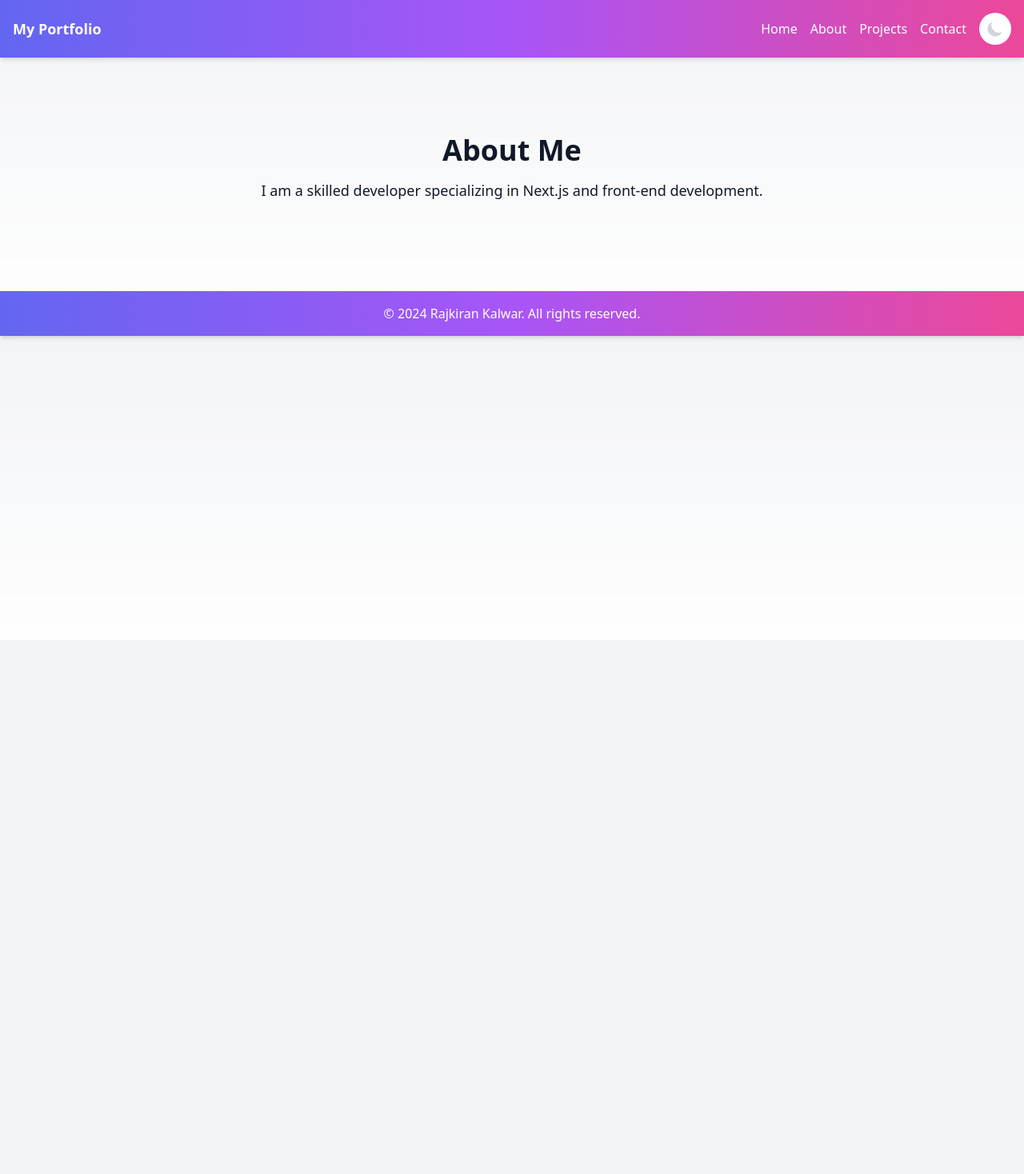
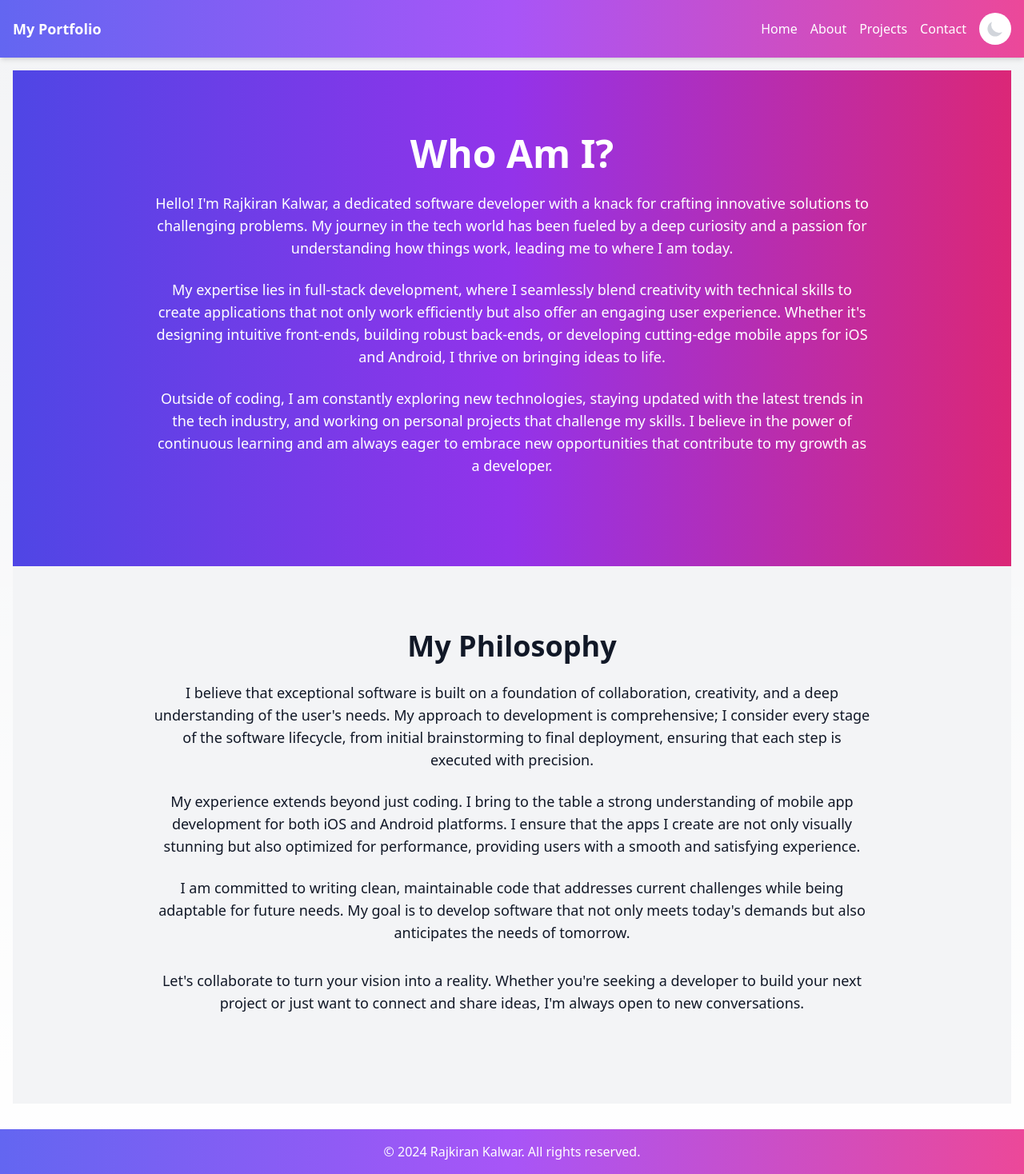
Before and after one commit to raj-bhai/my-portfolio, a Next.js app: page /about in a window 1280 px wide. Shown: the whole page at 80% size. Before the commit the page ends 800 px from the top, so only its background shows below. Built offline with nearby package versions, Linux system fonts and the light colour scheme.

Commit message:
about and contact

```diff
--- a/app/about/page.js
+++ b/app/about/page.js
@@ -1,8 +1,40 @@
 export default function About() {
-    return (
-      <section className="text-center py-20">
-        <h1 className="text-4xl font-bold mb-4">About Me</h1>
-        <p className="text-lg">I am a skilled developer specializing in Next.js and front-end development.</p>
+  return (
+    <div className="min-h-screen flex flex-col">
+      {/* First Section with Gradient Background */}
+      <section className="flex-grow text-center py-20 px-4 bg-gradient-to-r from-indigo-600 via-purple-600 to-pink-600 dark:from-indigo-800 dark:via-purple-800 dark:to-pink-800 text-white">
+        <div className="max-w-4xl mx-auto">
+          <h1 className="text-5xl font-bold mb-6">Who Am I?</h1>
+          <p className="text-lg mb-6">
+            Hello! I&apos;m Rajkiran Kalwar, a dedicated software developer with a knack for crafting innovative solutions to challenging problems. My journey in the tech world has been fueled by a deep curiosity and a passion for understanding how things work, leading me to where I am today.
+          </p>
+          <p className="text-lg mb-6">
+            My expertise lies in full-stack development, where I seamlessly blend creativity with technical skills to create applications that not only work efficiently but also offer an engaging user experience. Whether it&apos;s designing intuitive front-ends, building robust back-ends, or developing cutting-edge mobile apps for iOS and Android, I thrive on bringing ideas to life.
+          </p>
+          <p className="text-lg mb-8">
+            Outside of coding, I am constantly exploring new technologies, staying updated with the latest trends in the tech industry, and working on personal projects that challenge my skills. I believe in the power of continuous learning and am always eager to embrace new opportunities that contribute to my growth as a developer.
+          </p>
+        </div>
       </section>
-    )
-  }
+
+      {/* Second Section with Light/Dark Theme Support */}
+      <section className="flex-grow text-center py-20 px-4 bg-gray-100 dark:bg-gray-900 text-gray-900 dark:text-gray-100">
+        <div className="max-w-4xl mx-auto">
+          <h2 className="text-4xl font-bold mb-6">My Philosophy</h2>
+          <p className="text-lg mb-6">
+            I believe that exceptional software is built on a foundation of collaboration, creativity, and a deep understanding of the user&apos;s needs. My approach to development is comprehensive; I consider every stage of the software lifecycle, from initial brainstorming to final deployment, ensuring that each step is executed with precision.
+          </p>
+          <p className="text-lg mb-6">
+            My experience extends beyond just coding. I bring to the table a strong understanding of mobile app development for both iOS and Android platforms. I ensure that the apps I create are not only visually stunning but also optimized for performance, providing users with a smooth and satisfying experience.
+          </p>
+          <p className="text-lg mb-8">
+            I am committed to writing clean, maintainable code that addresses current challenges while being adaptable for future needs. My goal is to develop software that not only meets today&apos;s demands but also anticipates the needs of tomorrow.
+          </p>
+          <p className="text-lg mb-8">
+            Let&apos;s collaborate to turn your vision into a reality. Whether you&apos;re seeking a developer to build your next project or just want to connect and share ideas, I&apos;m always open to new conversations.
+          </p>
+        </div>
+      </section>
+    </div>
+  );
+}
--- a/app/components/Skills.js
+++ b/app/components/Skills.js
@@ -1,7 +1,7 @@
 import React from 'react';
 import Skill from './skill'; // Import the individual Skill component
-import { FaJsSquare, FaReact, FaNodeJs, FaCss3Alt, FaGithub, FaAws } from 'react-icons/fa';
-import { SiNextdotjs, SiTailwindcss, SiMongodb, SiMysql } from 'react-icons/si';
+import { FaJsSquare, FaReact, FaNodeJs, FaCss3Alt, FaGithub, FaAws, FaApple, FaAndroid } from 'react-icons/fa';
+import { SiNextdotjs, SiTailwindcss, SiMongodb, SiMysql, SiReact } from 'react-icons/si';
 
 export default function Skills() {
   return (
@@ -13,6 +13,7 @@ export default function Skills() {
         <Skill icon={FaJsSquare} name="JavaScript" color="text-yellow-500" />
         <Skill icon={FaReact} name="React.js" color="text-blue-500" />
         <Skill icon={SiNextdotjs} name="Next.js" color="text-black dark:text-white" />
+        <Skill icon={SiReact} name="React Native" color="text-blue-500" />
         <Skill icon={FaNodeJs} name="Node.js" color="text-green-500" />
         <Skill icon={FaCss3Alt} name="CSS" color="text-blue-600" />
         <Skill icon={SiTailwindcss} name="Tailwind CSS" color="text-teal-500" />
@@ -20,6 +21,8 @@ export default function Skills() {
         <Skill icon={SiMongodb} name="MongoDB" color="text-green-500" />
         <Skill icon={FaAws} name="DynamoDB" color="text-orange-500" />
         <Skill icon={SiMysql} name="MySQL" color="text-blue-500" />
+        <Skill icon={FaAndroid} name="Android Studio" color="text-green-500" />
+        <Skill icon={FaApple} name="Xcode" color="text-gray-800 dark:text-white" />
       </div>
     </section>
   );
--- a/app/contact/page.js
+++ b/app/contact/page.js
@@ -3,7 +3,7 @@ import { FaInstagram, FaGithub, FaEnvelope } from 'react-icons/fa';
 export default function Contact() {
   return (
     <div className="min-h-screen flex flex-col">
-      <section className="flex-grow text-center py-4">
+      <section className="flex-grow text-center">
         <h1 className="text-4xl font-bold mb-4">Let&apos;s Create Something Amazing Together</h1>
         <p className="text-lg mb-8">
           Whether you have a project in mind or just want to say hello, I&apos;d love to hear from you.
--- a/app/projects/page.js
+++ b/app/projects/page.js
@@ -1,7 +1,7 @@
 export default function Projects() {
     return (
-      <section className="text-center py-20">
-        <h1 className="text-4xl font-bold mb-4">My Projects</h1>
+      <section className=" min-h-screen text-center py-20">
+        <h1 className="text-4xl font-bold mb-4">Coming Soon!</h1>
         <div className="grid grid-cols-1 md:grid-cols-2 lg:grid-cols-3 gap-4">
           {/* Add project cards here */}
         </div>
```
